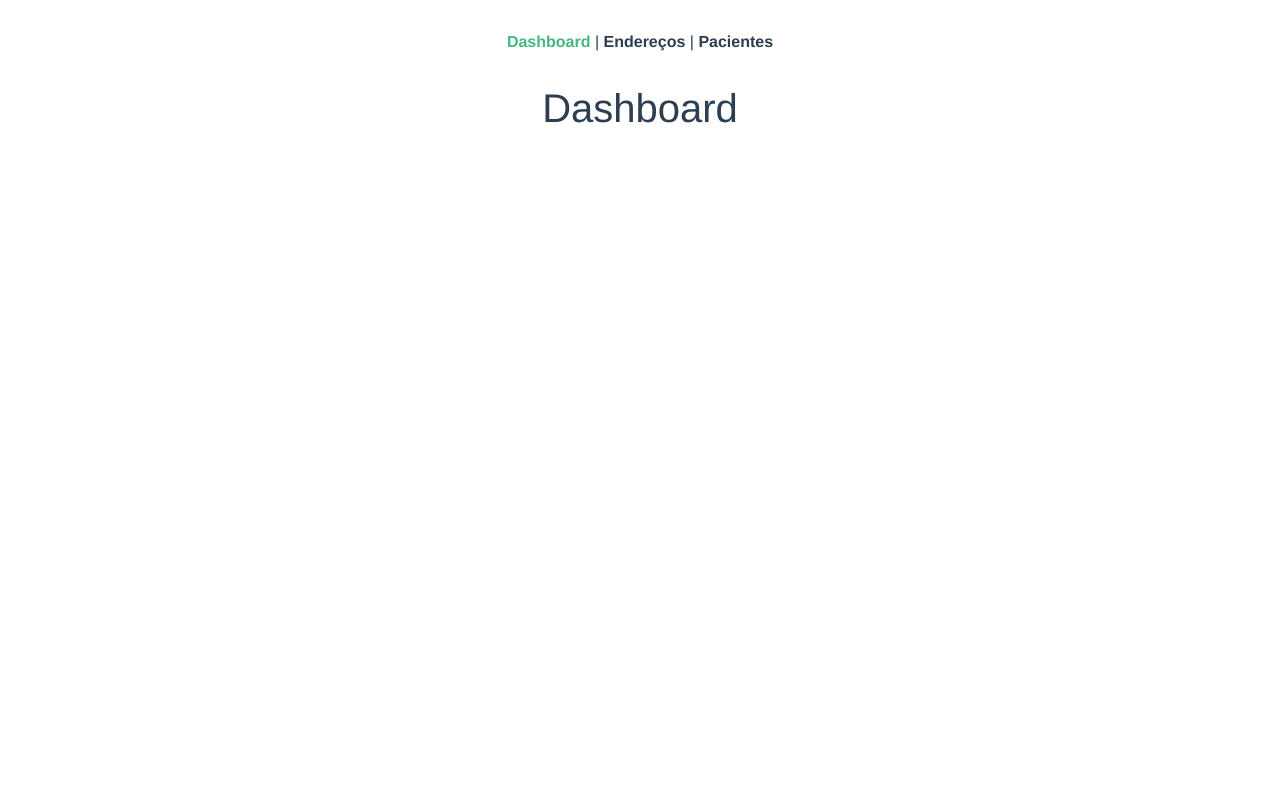
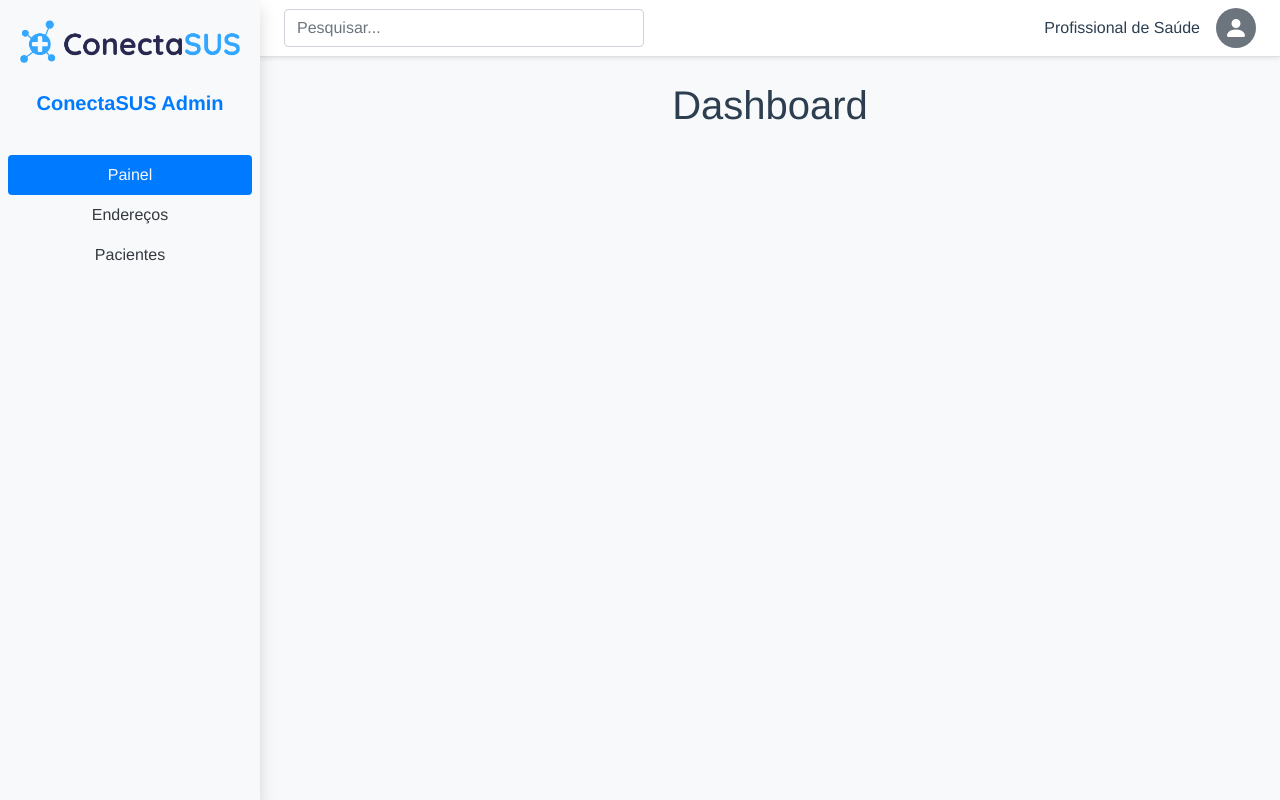
Before and after one commit to AllRez44/teste-tecnico-conecta-sus, a Vue app in the folder frontend/: page /dashboard in a window 1280 px wide. Built offline with nearby package versions, Linux system fonts and the light colour scheme; no server answers.

Commit message:
Frontend - Update AppLayout: Add sidebar and update Navbar (update styling and add searchbar and avatar)

```diff
--- a/frontend/src/components/AppLayout.vue
+++ b/frontend/src/components/AppLayout.vue
@@ -1,28 +1,80 @@
-<script setup>
-</script>
-
 <template>
   <div>
-    <nav>
-      <router-link to="/dashboard">Dashboard</router-link> |
-      <router-link to="/enderecos">Endereços</router-link> |
-      <router-link to="/pacientes">Pacientes</router-link>
-    </nav>
-    <slot />
+    <!-- Sidebar -->
+    <b-sidebar
+      id="app-sidebar"
+      class="sidebar"
+      visible
+      no-header
+      no-close-on-route-change
+      shadow
+      width="260px"
+    >
+      <div class="p-3 text-center">
+        <b-img class="sidebar-logo mb-4" src="@/assets/logo.png" alt="Logo" fluid></b-img>
+        <h5 class="text-primary font-weight-bold mb-0" style="cursor: default;">ConectaSUS Admin</h5>
+      </div>
+
+      <b-nav vertical pills class="py-4 px-2">
+        <b-nav-item
+          to="/dashboard"
+          active-class="active bg-primary"
+          :link-classes="$route.path.startsWith('/dashboard') ? 'text-light' : 'text-dark'"
+        >
+          Painel
+        </b-nav-item>
+        <b-nav-item
+          to="/enderecos"
+          active-class="active bg-primary"
+          :link-classes="$route.path.startsWith('/enderecos') ? 'text-light' : 'text-dark'"
+        >
+          Endereços
+        </b-nav-item>
+        <b-nav-item
+          to="/pacientes"
+          active-class="active bg-primary"
+          :link-classes="$route.path.startsWith('/pacientes') ? 'text-light' : 'text-dark'"
+        >
+          Pacientes
+        </b-nav-item>
+      </b-nav>
+    </b-sidebar>
+
+    <!-- Navbar -->
+    <div class="d-flex flex-column bg-light vh-100" style="margin-left: 260px;">
+      <b-navbar type="light" variant="white" class="border-bottom shadow-sm px-4 py-2">
+        <b-navbar-nav class="mr-auto">
+          <search-bar @search="handleSearch" style="min-width: 360px;"/>
+        </b-navbar-nav>
+        <b-navbar-nav class="ml-auto d-flex align-items-center">
+          <span style="cursor: default;">Profissional de Saúde </span>
+          <b-avatar class="ml-3" style="cursor: pointer;" />
+        </b-navbar-nav>
+      </b-navbar>
+
+      <!-- Main Content -->
+      <div class="flex-grow-1 p-4 overflow-auto">
+        <slot />
+      </div>
+    </div>
   </div>
 </template>
 
-<style>
-nav {
-  padding: 30px;
+<script>
+import SearchBar from './SearchBar.vue';
+
+export default {
+  name: 'AppLayout',
+  components: {
+    SearchBar
+  },
+  methods: {
+    handleSearch(value) {
+      console.log(`Search value: ${value}`);
+    }
+  }
 }
+</script>
 
-nav a {
-  font-weight: bold;
-  color: #2c3e50;
-}
-
-nav a.router-link-exact-active {
-  color: #42b983;
-}
+<style scoped>
 </style>
```
